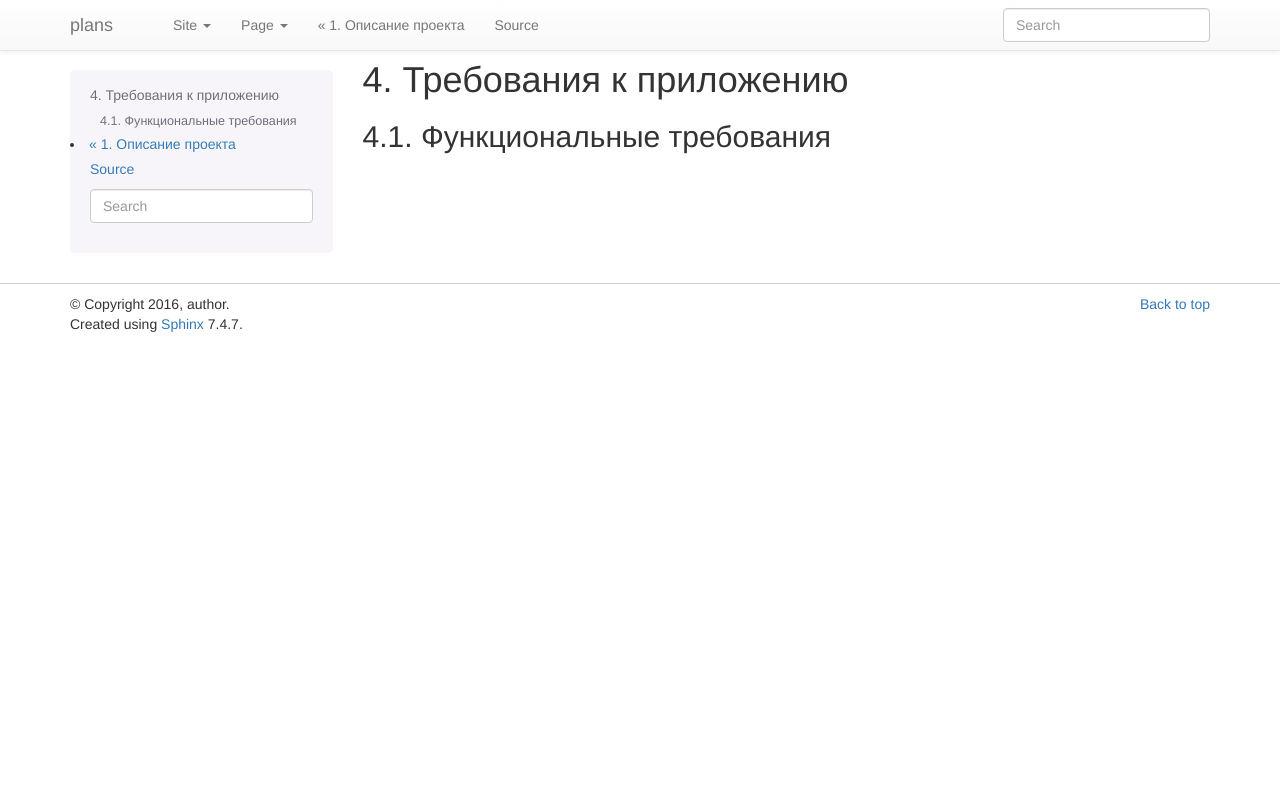
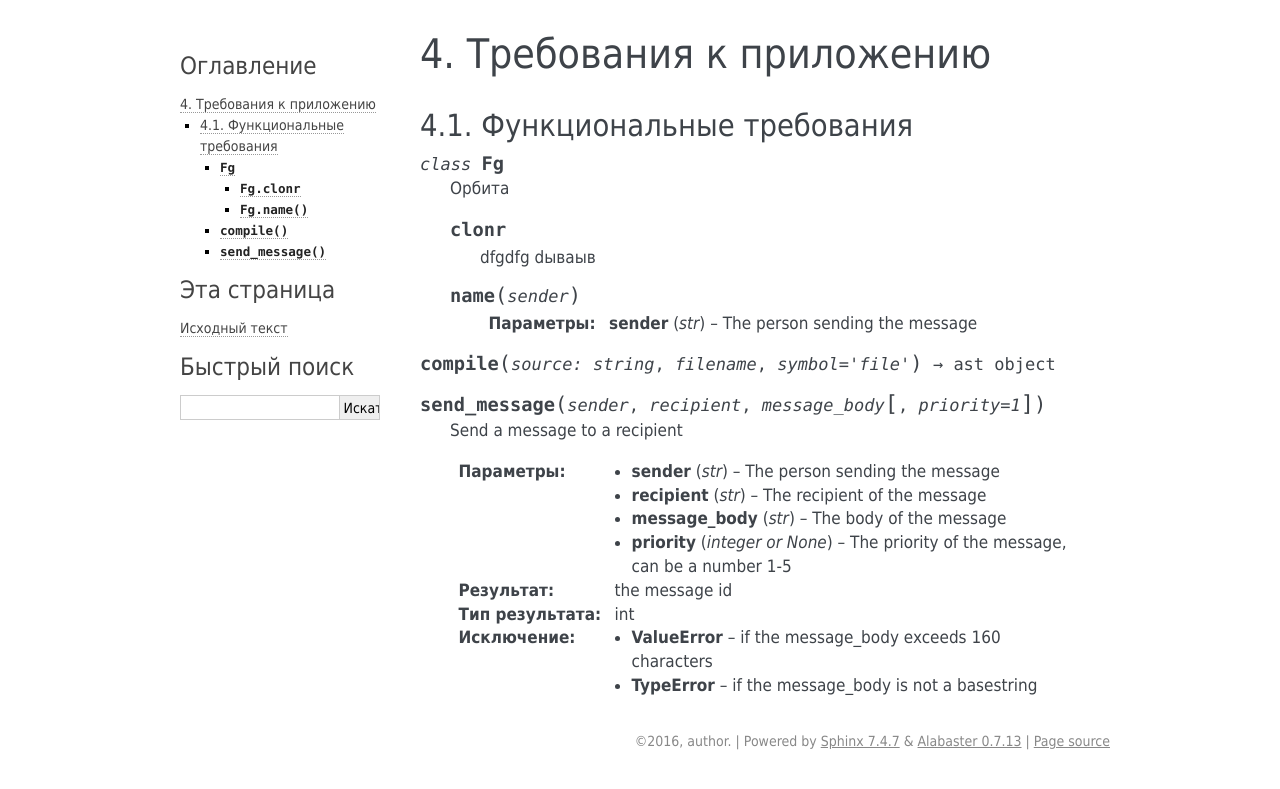
Before and after one commit to komara1964/planningandsheduling, a Sphinx documentation site: the page built from source/SRS.txt, in a window 1280 px wide. Shown: the top 789 px of the page. Built offline with Sphinx 7.4.7, drawn with Linux system fonts in a browser that asks for light colours.

Commit message:
Commit 3

```diff
--- a/source/SRS.txt
+++ b/source/SRS.txt
@@ -3,3 +3,31 @@
 
 Функциональные требования
 =========================
+
+.. py:class:: Fg
+
+   Орбита
+
+   .. py:attribute:: clonr
+
+      dfgdfg dываыв
+
+   .. py:method:: name(sender)
+
+      :param str sender: The person sending the message
+
+.. py:function:: compile(source : string, filename, symbol='file') -> ast object
+
+.. py:function:: send_message(sender, recipient, message_body, [priority=1])
+
+   Send a message to a recipient
+
+   :param str sender: The person sending the message
+   :param str recipient: The recipient of the message
+   :param str message_body: The body of the message
+   :param priority: The priority of the message, can be a number 1-5
+   :type priority: integer or None
+   :return: the message id
+   :rtype: int
+   :raises ValueError: if the message_body exceeds 160 characters
+   :raises TypeError: if the message_body is not a basestring
--- a/source/conf.py
+++ b/source/conf.py
@@ -86,15 +86,17 @@ todo_include_todos = False
 # The theme to use for HTML and HTML Help pages.  See the documentation for
 # a list of builtin themes.
 #
-html_theme = 'bootstrap'
-html_theme_path = sphinx_bootstrap_theme.get_html_theme_path()
+html_theme = 'alabaster'
+#html_theme_path = sphinx_bootstrap_theme.get_html_theme_path()
 #[sphinx_rtd_theme.get_html_theme_path()]
 
 # Theme options are theme-specific and customize the look and feel of a theme
 # further.  For a list of options available for each theme, see the
 # documentation.
 #
-# html_theme_options = {}
+html_theme_options = {
+'body_text_align':'justify',
+'font_family':'tahoma, sans'}
 
 # Add any paths that contain custom static files (such as style sheets) here,
 # relative to this directory. They are copied after the builtin static files,
```
Also changed, not shown: source/project_planning.txt (+18 -0 lines).
